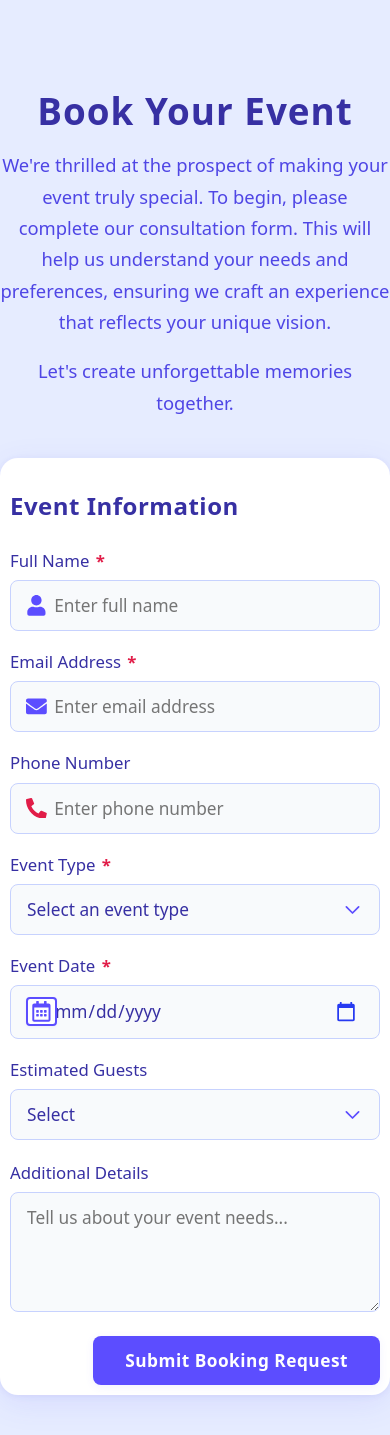
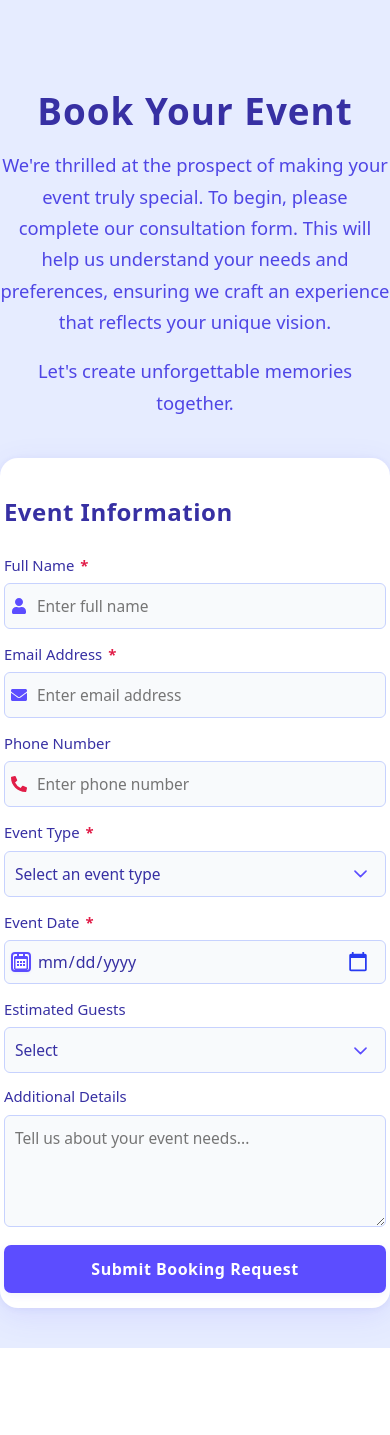
Before and after one commit to Padresmart/stellauxglobal, a React (Vite) app: page /stellauxglobal/book in a window 390 px wide. After the commit the page ends 1348 px from the top, so only its background shows below. Built offline with nearby package versions, Linux system fonts and the light colour scheme.

Commit message:
Improve about section and mobile responsiveness

```diff
--- a/src/styles/about.css
+++ b/src/styles/about.css
@@ -91,12 +91,12 @@
 /* Mobile */
 @media (max-width: 768px) {
   .about-section {
-    padding: 32px 0;
-    margin-top: 24px;
+    padding: 24px 0;
+    margin-top: 16px;
   }
   .about-container {
     flex-direction: column-reverse;
-    gap: 1.2rem;
+    gap: 1rem;
     padding: 0 2vw;
     align-items: stretch;
     min-height: unset;
@@ -104,60 +104,81 @@
   }
   .about-text,
   .about-image {
-    border-radius: 12px;
-    min-height: 140px;
+    border-radius: 10px;
+    min-height: unset;
     box-shadow: none;
-    padding: 12px 0;
+    padding: 0;
   }
   .about-text {
-    padding: 18px 10px;
+    padding: 14px 8px 10px 8px;
     align-items: flex-start;
+    background: #fff;
+  }
+  .about-image {
+    background: #f3ede3;
+    padding: 0;
+    display: flex;
+    align-items: center;
+    justify-content: center;
+    min-height: 120px;
+    max-height: 220px;
+    border-radius: 10px;
+    overflow: hidden;
   }
   .about-image img {
-    border-radius: 12px;
-    min-height: 120px;
+    width: 100%;
+    height: auto;
+    min-height: 100px;
     max-height: 220px;
+    object-fit: cover;
+    border-radius: 10px;
+    box-shadow: 0 4px 16px rgba(0,0,0,0.08);
+    display: block;
   }
   .about-text h2 {
-    font-size: 1.3rem;
-    margin-bottom: 10px;
+    font-size: 1.2rem;
+    margin-bottom: 8px;
   }
   .about-text p {
-    font-size: 0.98rem;
-    margin-bottom: 12px;
+    font-size: 0.97rem;
+    margin-bottom: 10px;
   }
 }
 
 /* Extra small devices */
 @media (max-width: 480px) {
   .about-section {
-    padding: 18px 0;
-    margin-top: 10px;
+    padding: 10px 0;
+    margin-top: 6px;
   }
   .about-container {
     padding: 0 1vw;
-    gap: 0.7rem;
+    gap: 0.5rem;
   }
   .about-text,
   .about-image {
-    border-radius: 8px;
-    min-height: 80px;
-    padding: 8px 0;
+    border-radius: 7px;
+    padding: 0;
   }
   .about-text {
-    padding: 10px 4px;
+    padding: 8px 2px 6px 2px;
+  }
+  .about-image {
+    min-height: 60px;
+    max-height: 120px;
+    border-radius: 7px;
   }
   .about-image img {
-    border-radius: 8px;
-    min-height: 70px;
+    border-radius: 7px;
+    min-height: 50px;
     max-height: 120px;
   }
   .about-text h2 {
-    font-size: 1.05rem;
-    margin-bottom: 7px;
+    font-size: 1rem;
+    margin-bottom: 5px;
   }
   .about-text p {
-    font-size: 0.92rem;
-    margin-bottom: 8px;
+    font-size: 0.91rem;
+    margin-bottom: 6px;
   }
 }
--- a/src/styles/booking.css
+++ b/src/styles/booking.css
@@ -232,31 +232,86 @@ input[type="date"]::-moz-focus-inner {
 }
 
 @media (max-width: 768px) {
+  .form-card {
+    padding: 6vw 2vw;
+    max-width: 100vw;
+  }
   .form-grid {
     grid-template-columns: 1fr;
-    gap: 18px;
+    gap: 14px;
   }
-
-  .full-width {
-    grid-column: span 1;
-  }
-  .form-card {
-    padding: 10px;
-  }
-
-
   .form-group input,
   .form-group select,
   .form-group textarea {
+    font-size: 1rem;
+    padding: 13px 14px;
     width: 100% !important;
     min-width: 0;
     box-sizing: border-box;
+    border-radius: 7px;
   }
-
-
+  .icon-input input {
+    padding-left: 2.2rem !important;
+  }
+  .input-icon,
+  .input-icon.calendar-icon {
+    left: 10px;
+    font-size: 1.1rem;
+    padding: 0;
+  }
   .icon-input input[type="date"] {
     width: 100% !important;
     min-width: 0;
     box-sizing: border-box;
+    font-size: 1rem;
+    height: 44px;
+    padding-left: 2.2rem !important;
+  }
+  .form-group:not(.icon-input) input[type="date"] {
+    padding-left: 14px !important;
+  }
+  .submit-button-container {
+    margin-top: 18px;
+  }
+  .submit-button-container button {
+    width: 100%;
+    padding: 13px 0;
+    font-size: 1rem;
+    border-radius: 7px;
+  }
+  .full-width {
+    margin-top: 12px;
+    grid-column: span 1;
+  }
+  .form-group label {
+    font-size: 0.98rem;
   }
 }
+
+/* Extra small devices */
+@media (max-width: 480px) {
+  .form-card {
+    padding: 4vw 1vw;
+  }
+  .form-group input,
+  .form-group select,
+  .form-group textarea {
+    font-size: 0.97rem;
+    padding: 11px 10px;
+    border-radius: 6px;
+  }
+  .icon-input input {
+    padding-left: 2rem !important;
+  }
+  .input-icon,
+  .input-icon.calendar-icon {
+    left: 7px;
+    font-size: 1rem;
+  }
+  .icon-input input[type="date"] {
+    padding-left: 2rem !important;
+  }
+  .form-group label {
+    font-size: 0.93rem;
+  }
+}
--- a/src/styles/services.css
+++ b/src/styles/services.css
@@ -78,6 +78,13 @@
 @media (max-width: 600px) {
   .services-section {
     padding: 24px 2vw 16px 2vw;
+    width: 100vw;
+    max-width: 100vw;
+    margin: 0 auto;
+    position: relative;
+    z-index: 1;
+    /* Add margin-top if About section is above */
+    margin-top: 18px;
   }
   .services-title {
     font-size: 1.1rem;
@@ -102,13 +109,12 @@
   .service-card ul {
     padding-left: 16px;
   }
-}
-
-@media (max-width: 600px) {
+  /* Remove stacking order if About and Services are not flex/grid siblings */
   .about-section {
-    order: 1;
+    order: unset;
+    margin-bottom: 0;
   }
   .services-section {
-    order: 2;
+    order: unset;
   }
 }
```
